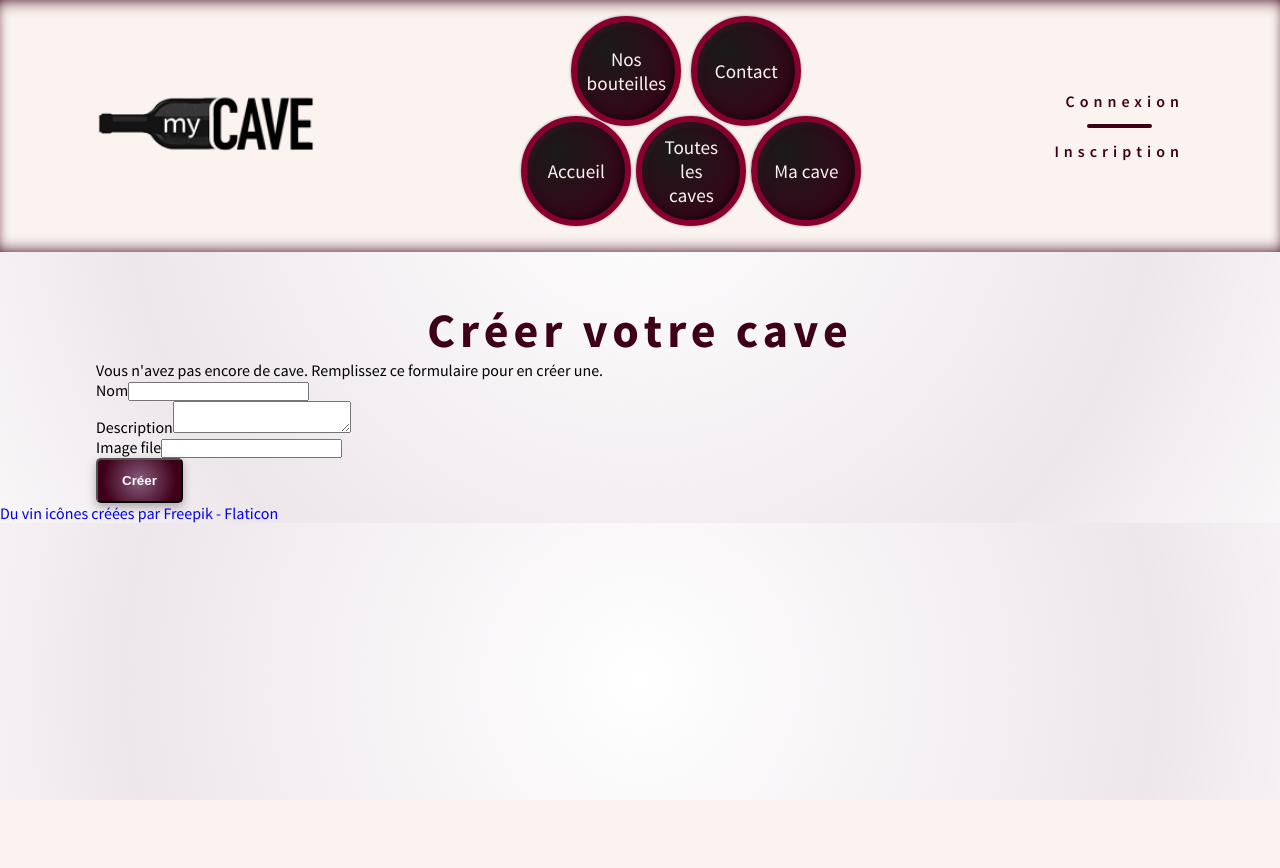
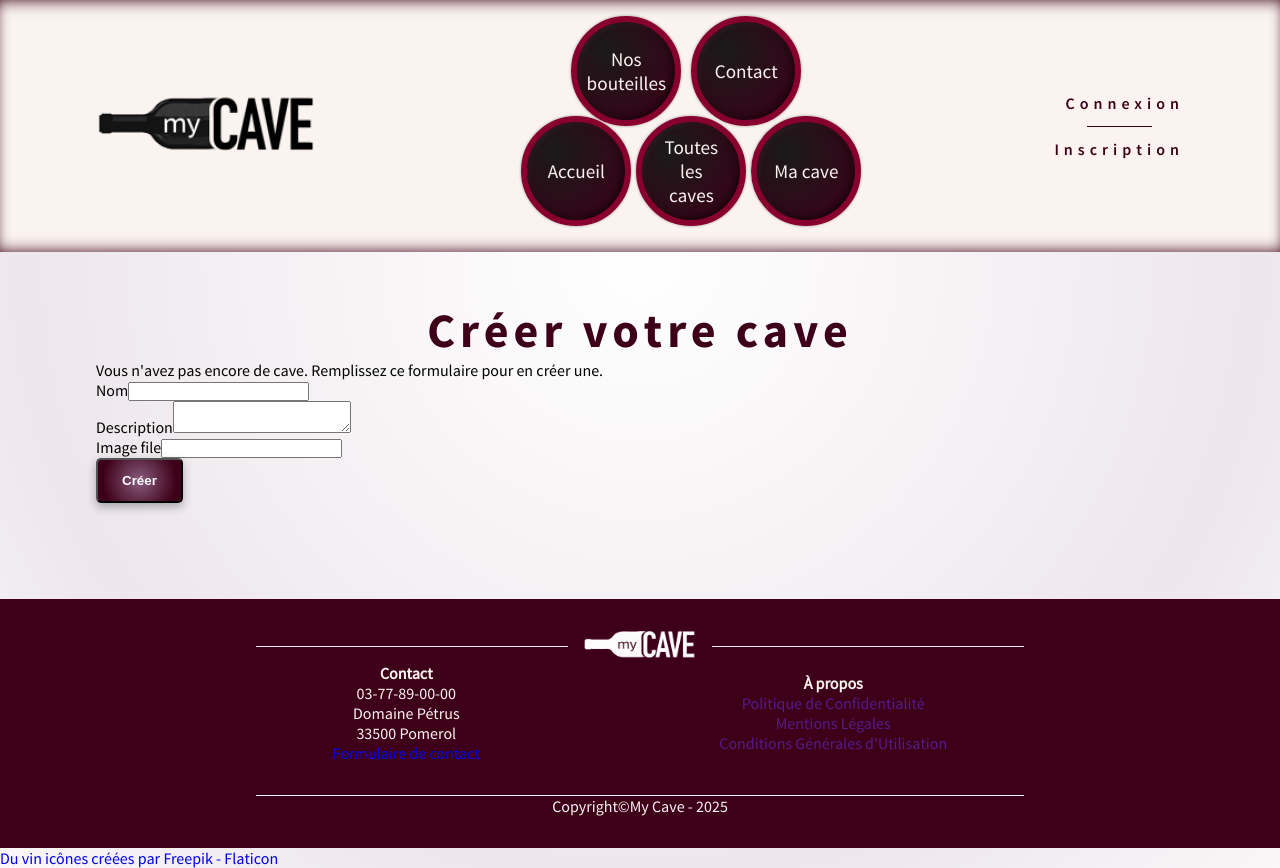
Before and after one commit to Swapaadeg/My_cave, a Symfony app: template templates/cave_perso/add_caves.html.twig in a window 1280 px wide. Before the commit the page ends 800 px from the top, so only its background shows below. Run offline with Twig, Linux system fonts and the light colour scheme; the template is opened without the code that fills it, so the values that code supplies are empty; form fields are guessed from the names that the template uses; style sheets or scripts are compiled from the project's sources; some libraries are stand-ins or nearby versions.

Commit message:
3h pour un fou teur (non terminé)

```diff
--- a/assets/styles/base/_base.scss
+++ b/assets/styles/base/_base.scss
@@ -29,3 +29,7 @@ h1, h2 {
     color: v.$dark-red;
     letter-spacing: 5px;
 }
+
+h3 {
+    color: v.$dark-red
+}
--- a/assets/styles/layouts/_footer.scss
+++ b/assets/styles/layouts/_footer.scss
@@ -0,0 +1,43 @@
+@use '../abstracts/variables' as v;
+
+footer {
+    margin-top: 6rem;
+    text-align: center;
+    background-color: v.$dark-red;
+    color: v.$cream;
+    padding: 2rem 0;
+    .footer-container {
+        width: 60%;
+        margin: auto;
+        padding-bottom: 2rem;
+        border-bottom: solid 1px v.$cream;
+    }
+    .logo-footer {
+        display: flex;
+        text-align: center;
+        align-items: center;
+        justify-content: center;
+        gap: 1rem;
+
+        img {
+            width: 100%;
+        }
+        .separator-footer {
+            width: 100%;
+            border-top: 1px solid v.$cream;
+            margin: 0;
+        }
+    }
+
+    .footer-content {
+        display: flex;
+        justify-content: space-between;
+        align-items: center;
+        text-align: center;
+        padding: 0 10%;
+
+        h4{
+            text-align: center;
+        }
+    }
+}
--- a/assets/styles/layouts/_header.scss
+++ b/assets/styles/layouts/_header.scss
@@ -97,7 +97,7 @@
                     color: v.$plum;
                 }
             }
-            &.separator {
+            &.separator-li {
                 width: 50%;
                 border-top: 1px solid v.$dark-red;
                 margin: 0.3rem 0;
--- a/assets/styles/pages/_homepage.scss
+++ b/assets/styles/pages/_homepage.scss
@@ -129,3 +129,13 @@
     background-color: v.$dark-red;
     border-radius: 2px;
 }
+
+.caves-gallery-footer {
+    width: 100%;
+    display: flex;
+    justify-content: center;
+    .btn {
+        font-size: 1.6rem;
+        padding: 1rem 1.7rem;
+    }
+}
--- a/templates/base.html.twig
+++ b/templates/base.html.twig
@@ -36,7 +36,7 @@
                 <ul class="auth-nav">
                     {% if not is_granted('ROLE_USER') %}
                         <li><a href="{{ path('login') }}">Connexion</a></li>
-                        <li class="separator"></li>
+                        <li class="separator-li"></li>
                         <li><a href="{{ path('inscription') }}">Inscription</a></li>
                     {% else %}
                         {% if app.user %}
@@ -53,10 +53,37 @@
         </main>
 
 
+
         <footer>
-        <a href="https://www.flaticon.com/fr/icones-gratuites/du-vin" title="du vin icônes">Du vin icônes créées par Freepik - Flaticon</a>
+            <div class="footer-container">
+                <div class="logo-footer">
+                    <span class="separator-footer"></span>
+                    <a href="{{ path('home') }}"><img src="{{ asset('logo-blanc.png') }}" alt="Logo My Cave"></a>
+                    <span class="separator-footer"></span>
+                </div>
+                <div class="footer-content">
+                    <div class="footer-contact">
+                        <h4>Contact</h4>
+                        <p>03-77-89-00-00</p>
+                        <p>Domaine Pétrus</p>
+                        <p>33500 Pomerol</p>
+                        <a href="{{ path('contact') }}">Formulaire de contact</a>
+                    </div>
+                    <div class="footer-propos">
+                        <h4>À propos</h4>
+                        <ul>
+                            <li><a href="">Politique de Confidentialité</a></li>
+                            <li><a href="">Mentions Légales</a></li>
+                            <li><a href="">Conditions Générales d'Utilisation</a></li>
+                        </ul>
+                    </div>
+                </div>
+            </div>
+            <span class="separator-big-footer"></span>
+            <p>Copyright&copyMy Cave - 2025 </p>
         </footer>
 
+        <a href="https://www.flaticon.com/fr/icones-gratuites/du-vin" title="du vin icônes">Du vin icônes créées par Freepik - Flaticon</a>
         {% block javascripts %}
             {{ encore_entry_script_tags('app') }}
             {{ encore_entry_link_tags('app') }}
```
Also changed, not shown: templates/home/index.html.twig (+5 -3 lines), public/logo-blanc.png (renamed from public/logo-blanc-removebg-preview.png).
